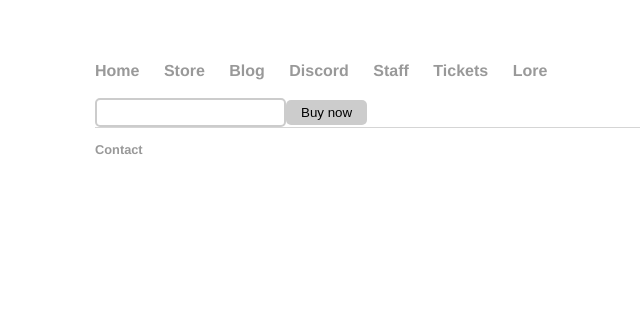
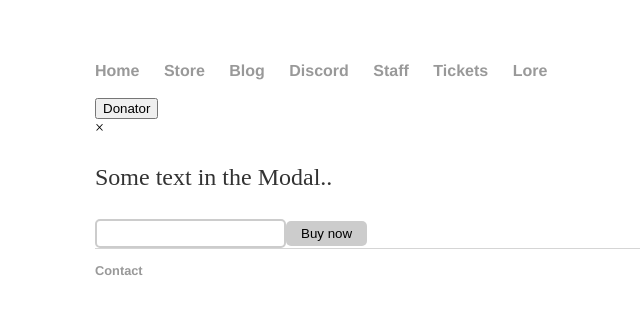
Before and after one commit to JustGamingLTD/justgamingltd.github.io2, a Jekyll site: the page built from store/index.html, in a window 1280 px wide. Shown: the top 314 px of the page, without its empty margins (33-673 px from the left). Built offline with Jekyll 4.4.1, drawn with Linux system fonts in a browser that asks for light colours; part of the change alters nothing that is shown.

Commit message:
Update index.html

```diff
--- a/store/index.html
+++ b/store/index.html
@@ -4,5 +4,49 @@ title: PVAI - Store
 ---
 
 		<div class="store">
+
+			<!-- Trigger/Open The Modal -->
+			<button id="Donator">Donator</button>
+
+			<!-- The Modal -->
+			<div id="DonatorModal" class="modal">
+
+			  <!-- Modal content -->
+			  <div class="modal-content">
+			    <span class="DonatorClose">&times;</span>
+			    <p>Some text in the Modal..</p>
+			  </div>
+
+			</div>
+
+			<script>
+
+				// Get the modal
+				var DonatorModal = document.getElementById('DonatorModal');
+
+				// Get the button that opens the modal
+				var Donatorbtn = document.getElementById("Donator");
+
+				// Get the <span> element that closes the modal
+				var DonatorSpan = document.getElementsByClassName("DonatorClose")[0];
+
+				// When the user clicks on the button, open the modal
+				Donatorbtn.onclick = function() {
+				    DonatorModal.style.display = "block";
+				}
+
+				// When the user clicks on <span> (x), close the modal
+				DonatorSpan.onclick = function() {
+				    modal.style.display = "none";
+				}
+
+				// When the user clicks anywhere outside of the modal, close it
+				window.onclick = function(event) {
+				    if (event.target == modal) {
+					modal.style.display = "none";
+				    }
+				}
+			</script>
+
 			<form method="get" action="https://pvai.buycraft.net/checkout/packages"><input type="hidden" name="direct" value="true"><input type="hidden" name="action" value="add"><input type="hidden" name="package" value="2863555"><input type="text" name="ign" value=""><input type="submit" value="Buy now"></form>
 		</div>
```
